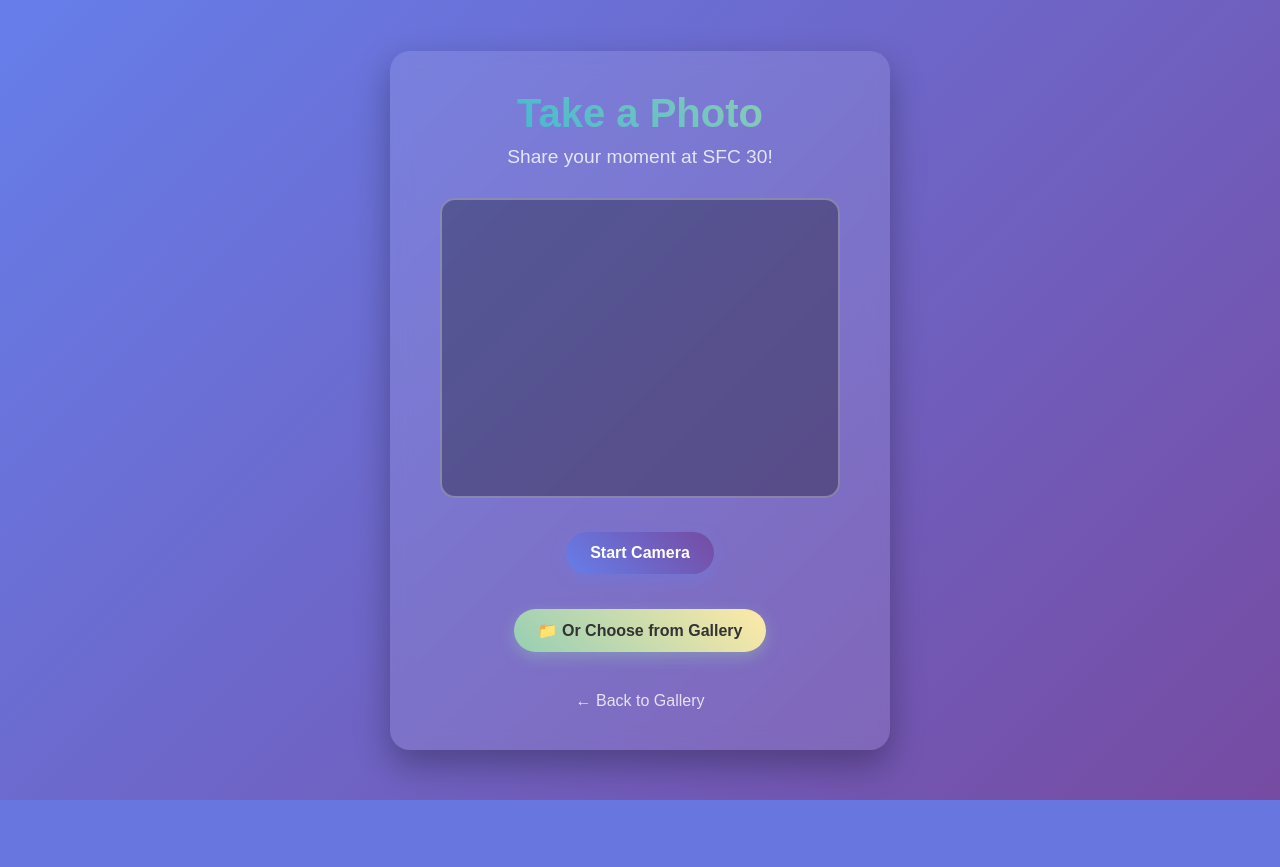
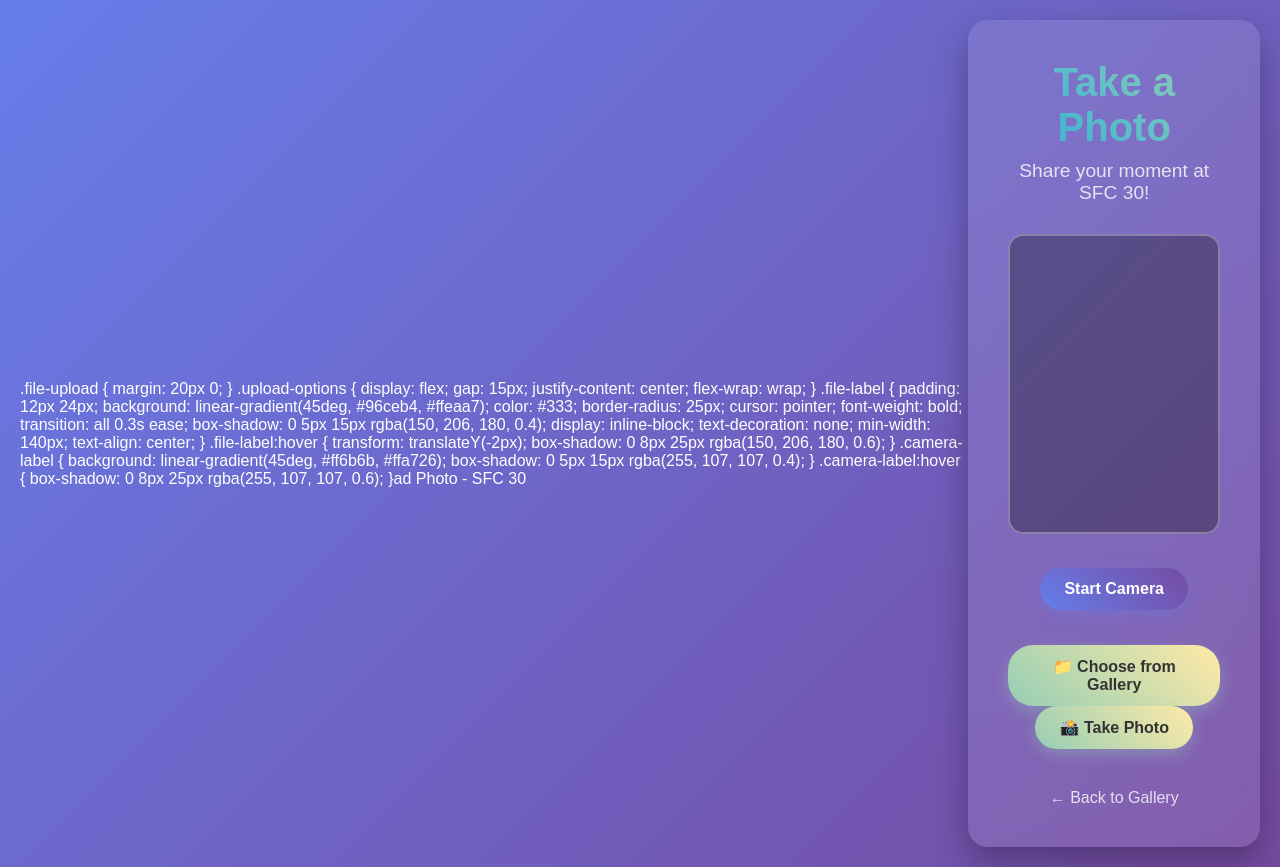
Before and after one commit to xmorera/party-slideshow, a Flask app: page /upload in a window 1280 px wide. Before the commit the page ends 800 px from the top, so only its background shows below. Run offline with Flask 3, Linux system fonts and the light colour scheme.

Commit message:
Adds upload

```diff
--- a/templates/upload.html
+++ b/templates/upload.html
@@ -3,7 +3,45 @@
 <head>
     <meta charset="UTF-8">
     <meta name="viewport" content="width=device-width, initial-scale=1.0">
-    <title>Upload Photo - SFC 30</title>
+        .file-upload {
+            margin: 20px 0;
+        }
+
+        .upload-options {
+            display: flex;
+            gap: 15px;
+            justify-content: center;
+            flex-wrap: wrap;
+        }
+
+        .file-label {
+            padding: 12px 24px;
+            background: linear-gradient(45deg, #96ceb4, #ffeaa7);
+            color: #333;
+            border-radius: 25px;
+            cursor: pointer;
+            font-weight: bold;
+            transition: all 0.3s ease;
+            box-shadow: 0 5px 15px rgba(150, 206, 180, 0.4);
+            display: inline-block;
+            text-decoration: none;
+            min-width: 140px;
+            text-align: center;
+        }
+
+        .file-label:hover {
+            transform: translateY(-2px);
+            box-shadow: 0 8px 25px rgba(150, 206, 180, 0.6);
+        }
+
+        .camera-label {
+            background: linear-gradient(45deg, #ff6b6b, #ffa726);
+            box-shadow: 0 5px 15px rgba(255, 107, 107, 0.4);
+        }
+
+        .camera-label:hover {
+            box-shadow: 0 8px 25px rgba(255, 107, 107, 0.6);
+        }ad Photo - SFC 30</title>
     <style>
         * {
             margin: 0;
@@ -226,6 +264,17 @@
                 width: 100%;
                 max-width: 200px;
             }
+
+            .upload-options {
+                flex-direction: column;
+                gap: 10px;
+            }
+
+            .file-label {
+                min-width: auto;
+                width: 100%;
+                max-width: 250px;
+            }
         }
     </style>
 </head>
@@ -270,10 +319,17 @@
 
             <!-- File upload option -->
             <div class="file-upload">
-                <label for="fileInput" class="file-label">
-                    📁 Or Choose from Gallery
-                </label>
-                <input type="file" id="fileInput" name="file" accept="image/*" capture="environment" class="file-input">
+                <div class="upload-options">
+                    <label for="galleryInput" class="file-label">
+                        📁 Choose from Gallery
+                    </label>
+                    <input type="file" id="galleryInput" name="file" accept="image/*" class="file-input">
+
+                    <label for="cameraInput" class="file-label camera-label">
+                        📸 Take Photo
+                    </label>
+                    <input type="file" id="cameraInput" name="file" accept="image/*" capture="environment" class="file-input">
+                </div>
             </div>
 
             <!-- Upload form -->
@@ -294,7 +350,8 @@
         const retakeBtn = document.getElementById('retakeBtn');
         const previewContainer = document.getElementById('previewContainer');
         const previewImage = document.getElementById('previewImage');
-        const fileInput = document.getElementById('fileInput');
+        const galleryInput = document.getElementById('galleryInput');
+        const cameraInput = document.getElementById('cameraInput');
         const uploadForm = document.getElementById('uploadForm');
         const hiddenFileInput = document.getElementById('hiddenFileInput');
 
@@ -361,8 +418,8 @@
             uploadForm.style.display = 'none';
         });
 
-        // File input handler
-        fileInput.addEventListener('change', (event) => {
+        // File input handler function
+        function handleFileInput(event) {
             const file = event.target.files[0];
             if (file) {
                 const reader = new FileReader();
@@ -389,7 +446,13 @@
                 };
                 reader.readAsDataURL(file);
             }
-        });
+        }
+
+        // Gallery input handler (no camera capture)
+        galleryInput.addEventListener('change', handleFileInput);
+
+        // Camera input handler (with camera capture)
+        cameraInput.addEventListener('change', handleFileInput);
 
         // Cleanup on page unload
         window.addEventListener('beforeunload', () => {
```
